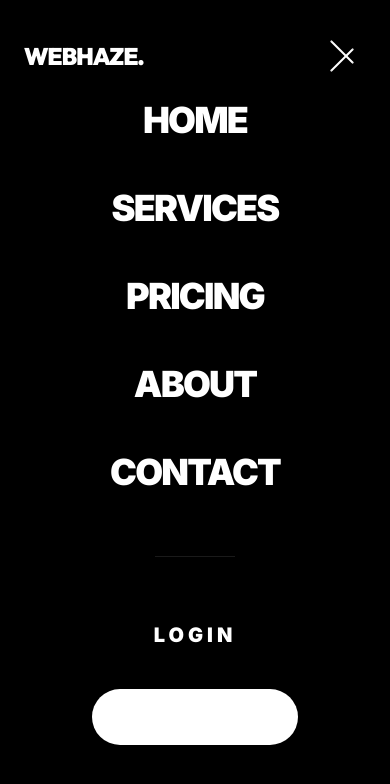
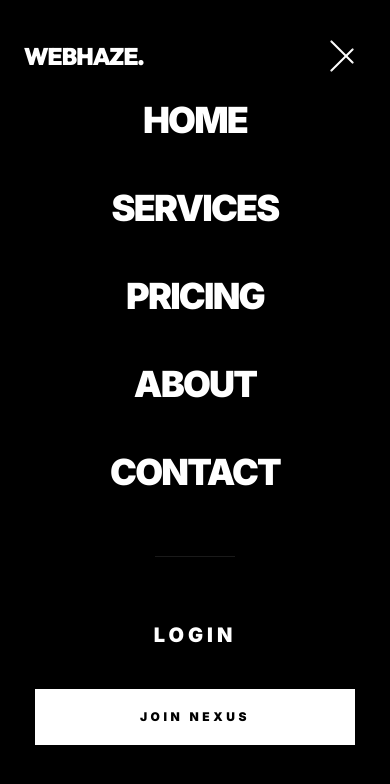
Before and after one commit to MhasnainGIT/WebHaze, a React (Vite) app in the folder client/: page / in a window 390 px wide. Both pictures are taken after a click on the button "Toggle Menu". Shown: the top 784 px of the page. Built offline with nearby package versions, Linux system fonts and the light colour scheme.

Commit message:
updated the new nav buttion for mobile

```diff
--- a/client/src/components/premium/PremiumNavbar.jsx
+++ b/client/src/components/premium/PremiumNavbar.jsx
@@ -130,14 +130,14 @@ const PremiumNavbar = () => {
 
                 <div className="flex flex-col items-center gap-8 w-full">
                   {user ? (
-                    <motion.div initial={{ y: 20, opacity: 0 }} animate={{ y: 0, opacity: 1 }} transition={{ delay: 0.5 }} className="flex flex-col gap-6">
+                    <motion.div initial={{ y: 20, opacity: 0 }} animate={{ y: 0, opacity: 1 }} transition={{ delay: 0.5 }} className="flex flex-col gap-10 items-center w-full">
                       <Link to="/dashboard" className="text-xl font-black tracking-[0.2em] text-white/50 uppercase">Dashboard</Link>
-                      <button onClick={logout} className="text-xl font-black tracking-[0.2em] text-white uppercase">Logout</button>
+                      <button onClick={logout} className="px-12 py-5 bg-white !text-black text-xs font-black tracking-[0.3em] uppercase hover:bg-white/90 transition-all block w-full" style={{ borderRadius: 0, color: '#000000' }}>Logout</button>
                     </motion.div>
                   ) : (
-                    <motion.div initial={{ y: 20, opacity: 0 }} animate={{ y: 0, opacity: 1 }} transition={{ delay: 0.5 }} className="flex flex-col gap-10 items-center">
+                    <motion.div initial={{ y: 20, opacity: 0 }} animate={{ y: 0, opacity: 1 }} transition={{ delay: 0.5 }} className="flex flex-col gap-10 items-center w-full">
                       <Link to="/login" className="text-xl font-black tracking-[0.2em] text-white/50 uppercase">Login</Link>
-                      <Link to="/signup" className="px-12 py-5 bg-white text-black text-xs font-black tracking-[0.3em] rounded-full uppercase hover:bg-white/80 transition-all">
+                      <Link to="/signup" className="px-12 py-5 bg-white !text-black text-xs font-black tracking-[0.3em] uppercase hover:bg-white/90 transition-all block w-full" style={{ borderRadius: 0, color: '#000000' }}>
                         Join Nexus
                       </Link>
                     </motion.div>
```
